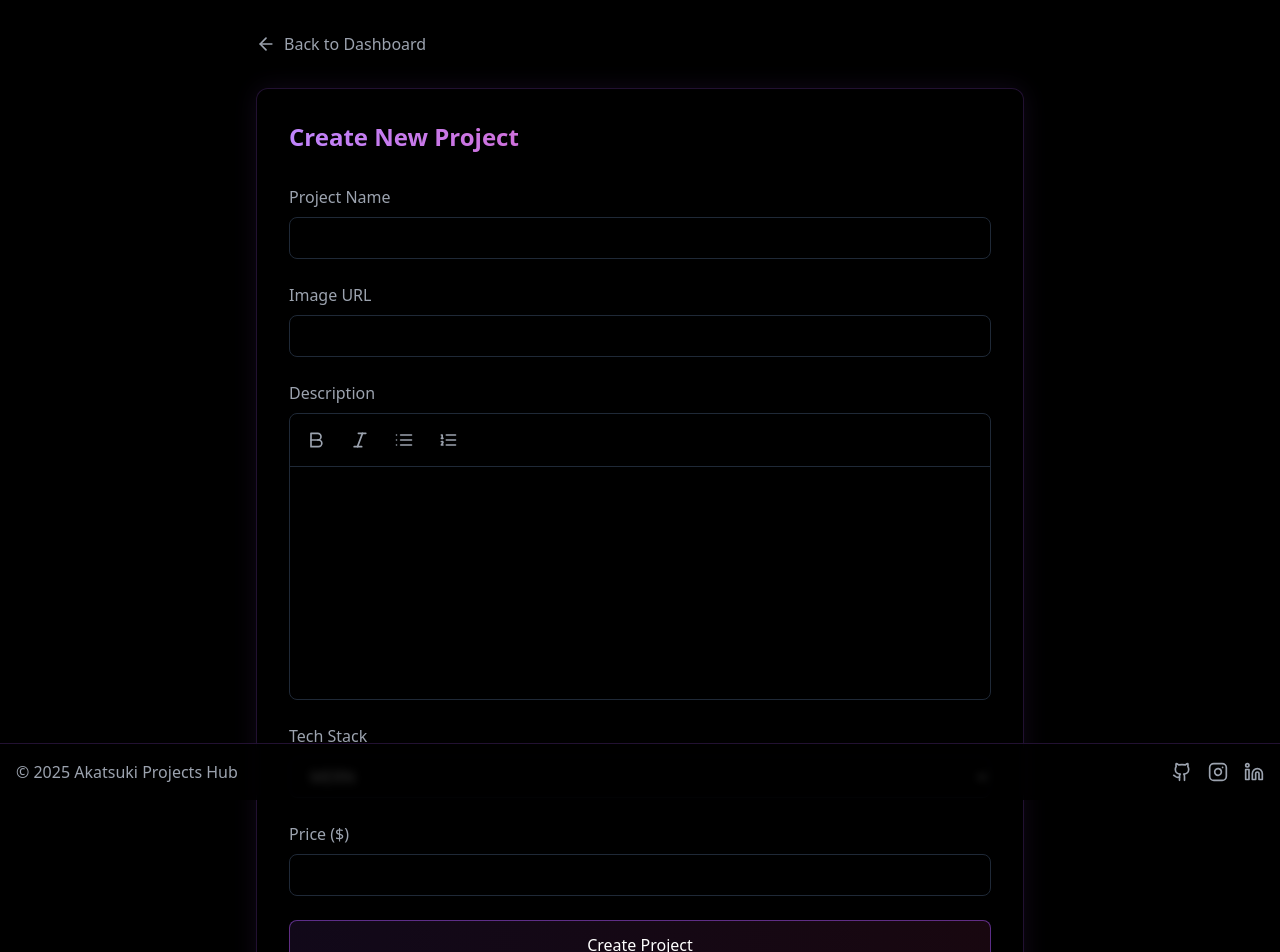
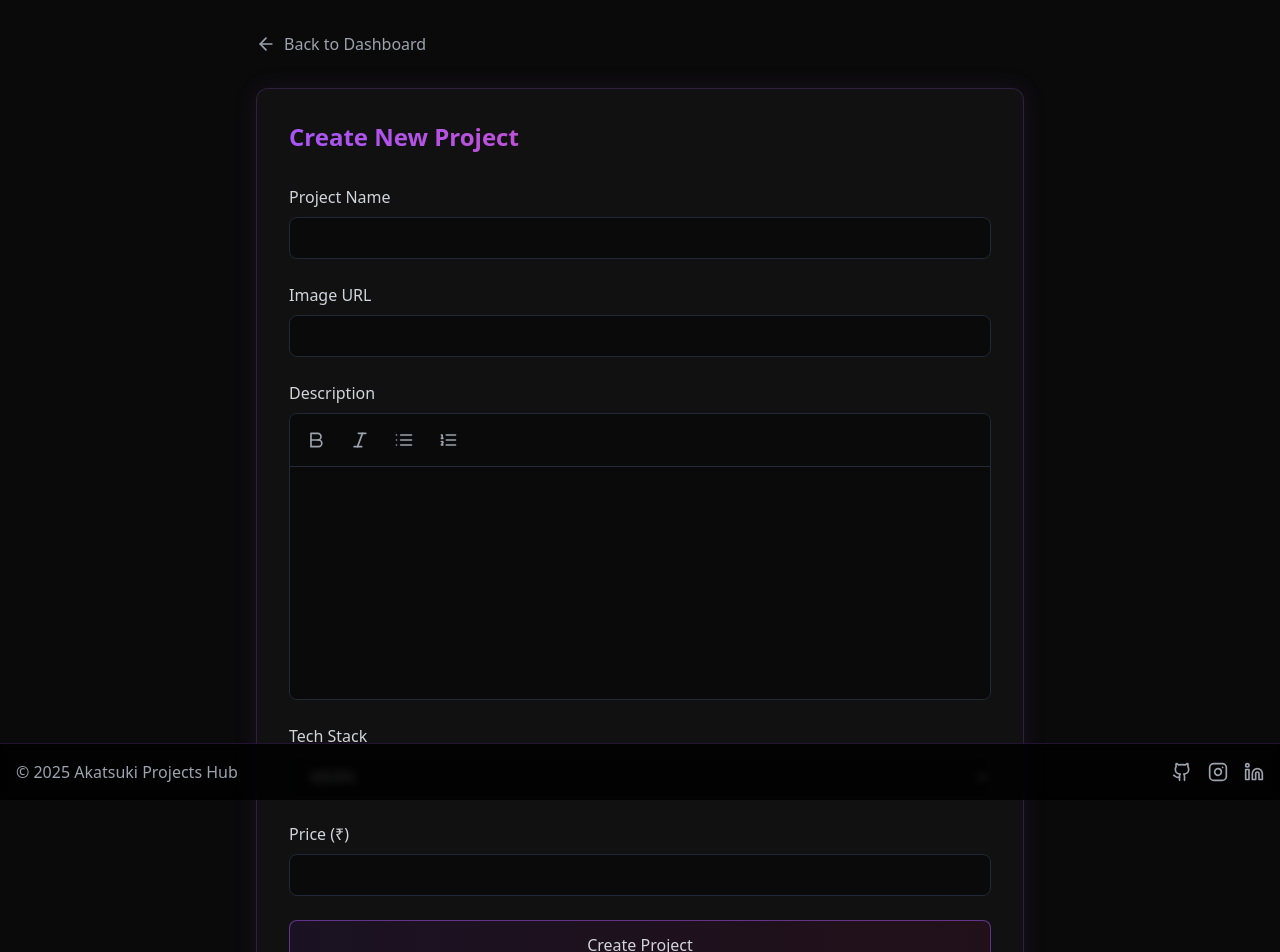
Before and after one commit to Bhumikapatil22/Akatsuki-Project-Hub, a React (Vite) app: page /create-project in a window 1280 px wide. Shown: the top 952 px of the page. Built offline with nearby package versions, Linux system fonts and the light colour scheme.

Commit message:
Improve UI

```diff
--- a/src/components/CreateProject.tsx
+++ b/src/components/CreateProject.tsx
@@ -18,7 +18,7 @@
     content: '',
     editorProps: {
       attributes: {
-        class: 'prose prose-invert min-h-[200px] focus:outline-none'
+        class: 'prose prose-invert min-h-[200px] focus:outline-none text-gray-300'
       }
     }
   });
@@ -30,85 +30,85 @@
   };
 
   return (
-    <div className="min-h-screen bg-black p-8">
+    <div className="min-h-screen bg-[#0a0a0a] p-8">
       <div className="container mx-auto max-w-3xl">
         <button
           onClick={() => navigate('/dashboard')}
-          className="flex items-center gap-2 text-gray-400 hover:text-purple-400 mb-8"
+          className="flex items-center gap-2 text-gray-400 hover:text-purple-500 mb-8"
         >
           <ArrowLeft size={20} />
           Back to Dashboard
         </button>
 
-        <div className="bg-black border border-purple-500/20 rounded-xl p-8 shadow-[0_0_25px_rgba(168,85,247,0.1)]">
-          <h2 className="text-2xl font-bold mb-8 bg-gradient-to-r from-purple-400 to-pink-500 text-transparent bg-clip-text">
+        <div className="bg-[#111111] border border-purple-500/20 rounded-xl p-8 shadow-[0_0_25px_rgba(168,85,247,0.1)]">
+          <h2 className="text-2xl font-bold mb-8 bg-gradient-to-r from-purple-500 to-pink-500 text-transparent bg-clip-text">
             Create New Project
           </h2>
 
           <form onSubmit={handleSubmit} className="space-y-6">
             <div>
-              <label className="block text-gray-400 mb-2">Project Name</label>
+              <label className="block text-gray-300 mb-2">Project Name</label>
               <input
                 type="text"
                 required
-                className="w-full px-4 py-2 bg-black text-white rounded-lg border border-gray-800 focus:outline-none focus:border-purple-500 focus:ring-1 focus:ring-purple-500/50"
+                className="w-full px-4 py-2 bg-[#0a0a0a] text-gray-300 rounded-lg border border-gray-800 focus:outline-none focus:border-purple-500 focus:ring-1 focus:ring-purple-500/50"
                 value={formData.name}
                 onChange={(e) => setFormData({...formData, name: e.target.value})}
               />
             </div>
 
             <div>
-              <label className="block text-gray-400 mb-2">Image URL</label>
+              <label className="block text-gray-300 mb-2">Image URL</label>
               <input
                 type="url"
                 required
-                className="w-full px-4 py-2 bg-black text-white rounded-lg border border-gray-800 focus:outline-none focus:border-purple-500 focus:ring-1 focus:ring-purple-500/50"
+                className="w-full px-4 py-2 bg-[#0a0a0a] text-gray-300 rounded-lg border border-gray-800 focus:outline-none focus:border-purple-500 focus:ring-1 focus:ring-purple-500/50"
                 value={formData.image}
                 onChange={(e) => setFormData({...formData, image: e.target.value})}
               />
             </div>
 
             <div>
-              <label className="block text-gray-400 mb-2">Description</label>
+              <label className="block text-gray-300 mb-2">Description</label>
               <div className="border border-gray-800 rounded-lg overflow-hidden">
-                <div className="border-b border-gray-800 p-2 flex gap-2">
+                <div className="border-b border-gray-800 p-2 flex gap-2 bg-[#0a0a0a]">
                   <button
                     type="button"
                     onClick={() => editor?.chain().focus().toggleBold().run()}
-                    className={`p-2 rounded hover:bg-purple-500/10 ${editor?.isActive('bold') ? 'text-purple-400' : 'text-gray-400'}`}
+                    className={`p-2 rounded hover:bg-purple-500/10 ${editor?.isActive('bold') ? 'text-purple-500' : 'text-gray-400'}`}
                   >
                     <Bold size={20} />
                   </button>
                   <button
                     type="button"
                     onClick={() => editor?.chain().focus().toggleItalic().run()}
-                    className={`p-2 rounded hover:bg-purple-500/10 ${editor?.isActive('italic') ? 'text-purple-400' : 'text-gray-400'}`}
+                    className={`p-2 rounded hover:bg-purple-500/10 ${editor?.isActive('italic') ? 'text-purple-500' : 'text-gray-400'}`}
                   >
                     <Italic size={20} />
                   </button>
                   <button
                     type="button"
                     onClick={() => editor?.chain().focus().toggleBulletList().run()}
-                    className={`p-2 rounded hover:bg-purple-500/10 ${editor?.isActive('bulletList') ? 'text-purple-400' : 'text-gray-400'}`}
+                    className={`p-2 rounded hover:bg-purple-500/10 ${editor?.isActive('bulletList') ? 'text-purple-500' : 'text-gray-400'}`}
                   >
                     <List size={20} />
                   </button>
                   <button
                     type="button"
                     onClick={() => editor?.chain().focus().toggleOrderedList().run()}
-                    className={`p-2 rounded hover:bg-purple-500/10 ${editor?.isActive('orderedList') ? 'text-purple-400' : 'text-gray-400'}`}
+                    className={`p-2 rounded hover:bg-purple-500/10 ${editor?.isActive('orderedList') ? 'text-purple-500' : 'text-gray-400'}`}
                   >
                     <ListOrdered size={20} />
                   </button>
                 </div>
-                <EditorContent editor={editor} className="p-4" />
+                <EditorContent editor={editor} className="p-4 bg-[#0a0a0a]" />
               </div>
             </div>
 
             <div>
-              <label className="block text-gray-400 mb-2">Tech Stack</label>
+              <label className="block text-gray-300 mb-2">Tech Stack</label>
               <select
-                className="w-full px-4 py-2 bg-black text-white rounded-lg border border-gray-800 focus:outline-none focus:border-purple-500 focus:ring-1 focus:ring-purple-500/50"
+                className="w-full px-4 py-2 bg-[#0a0a0a] text-gray-300 rounded-lg border border-gray-800 focus:outline-none focus:border-purple-500 focus:ring-1 focus:ring-purple-500/50"
                 value={formData.techStack}
                 onChange={(e) => setFormData({...formData, techStack: e.target.value})}
               >
@@ -119,12 +119,12 @@
             </div>
 
             <div>
-              <label className="block text-gray-400 mb-2">Price ($)</label>
+              <label className="block text-gray-300 mb-2">Price (₹)</label>
               <input
                 type="number"
                 required
                 min="0"
-                className="w-full px-4 py-2 bg-black text-white rounded-lg border border-gray-800 focus:outline-none focus:border-purple-500 focus:ring-1 focus:ring-purple-500/50"
+                className="w-full px-4 py-2 bg-[#0a0a0a] text-gray-300 rounded-lg border border-gray-800 focus:outline-none focus:border-purple-500 focus:ring-1 focus:ring-purple-500/50"
                 value={formData.price}
                 onChange={(e) => setFormData({...formData, price: e.target.value})}
               />
@@ -132,7 +132,7 @@
 
             <button
               type="submit"
-              className="w-full py-3 bg-black text-white rounded-lg border border-purple-500/50 hover:border-purple-500 hover:shadow-[0_0_15px_rgba(168,85,247,0.3)] transition-all duration-300 bg-gradient-to-r from-purple-500/10 to-pink-500/10 hover:from-purple-500/20 hover:to-pink-500/20"
+              className="w-full py-3 bg-[#0a0a0a] text-gray-300 rounded-lg border border-purple-500/50 hover:border-purple-500 hover:shadow-[0_0_15px_rgba(168,85,247,0.3)] transition-all duration-300 bg-gradient-to-r from-purple-500/10 to-pink-500/10 hover:from-purple-500/20 hover:to-pink-500/20"
             >
               Create Project
             </button>
--- a/src/components/ProjectDetails.tsx
+++ b/src/components/ProjectDetails.tsx
@@ -40,7 +40,7 @@
                 {project.techStack}
               </span>
               <span className="text-2xl font-bold bg-gradient-to-r from-purple-400 to-pink-500 text-transparent bg-clip-text">
-                ${project.price}
+                ₹{project.price}
               </span>
             </div>
 
--- a/src/components/ProjectsDashboard.tsx
+++ b/src/components/ProjectsDashboard.tsx
@@ -127,7 +127,7 @@
                   className="w-full h-48 object-cover"
                 />
                 <div className="absolute top-2 right-2 bg-black/70 text-white px-3 py-1 rounded-lg font-semibold">
-                  ${project.price}
+                ₹{project.price}
                 </div>
               </div>
               <div className="p-6 relative z-20">
```
